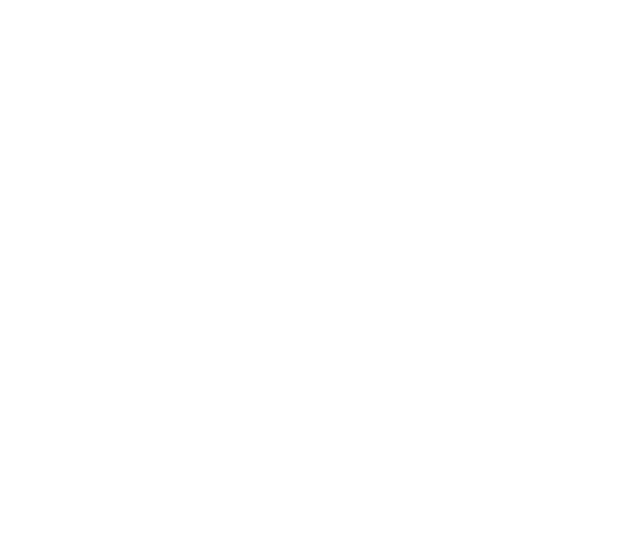
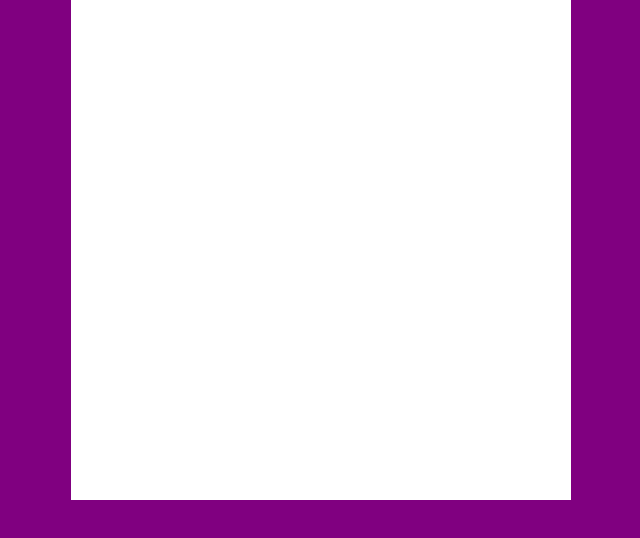
Before and after one commit to lucarl07/faq-accordion, a React (Vite) app: page / in a window 1280 px wide. Shown: the top 538 px of the page, without its empty margins (319-959 px from the left). Built offline with nearby package versions, Linux system fonts and the light colour scheme.

Commit message:
Create basic components at ./src/components/

```diff
--- /dev/null
+++ b/src/components/App/App.css
@@ -0,0 +1,11 @@
+* {
+    margin: 0;
+    padding: 0;
+}
+
+body {
+    background-color: purple;
+    display: flex;
+    align-items: center;
+    justify-content: center;
+}
--- /dev/null
+++ b/src/components/App/App.jsx
@@ -0,0 +1,10 @@
+import Container from '../Container/Container';
+import './App.css'
+
+const App = () => {
+    return (
+        <Container/>
+    );
+}
+
+export default App;
--- /dev/null
+++ b/src/components/Container/Container.css
@@ -0,0 +1,5 @@
+.container {
+    width: 500px;
+    height: 500px;
+    background-color: white;
+}
--- /dev/null
+++ b/src/components/Container/Container.jsx
@@ -0,0 +1,12 @@
+import './Container.css'
+
+const Container = ({children}) => {
+    return (
+        <section className="container">{children}</section>
+    );
+}
+Container.propTypes = {
+    children: String.isRequired
+}
+
+export default Container;
--- a/src/main.jsx
+++ b/src/main.jsx
@@ -1,8 +1,9 @@
 import React from 'react'
 import ReactDOM from 'react-dom/client'
-import './index.css'
+import App from './components/App/App'
 
 ReactDOM.createRoot(document.getElementById('root')).render(
   <React.StrictMode>
+    <App/>
   </React.StrictMode>,
 )
```
Also changed, not shown: src/index.css (deleted).
